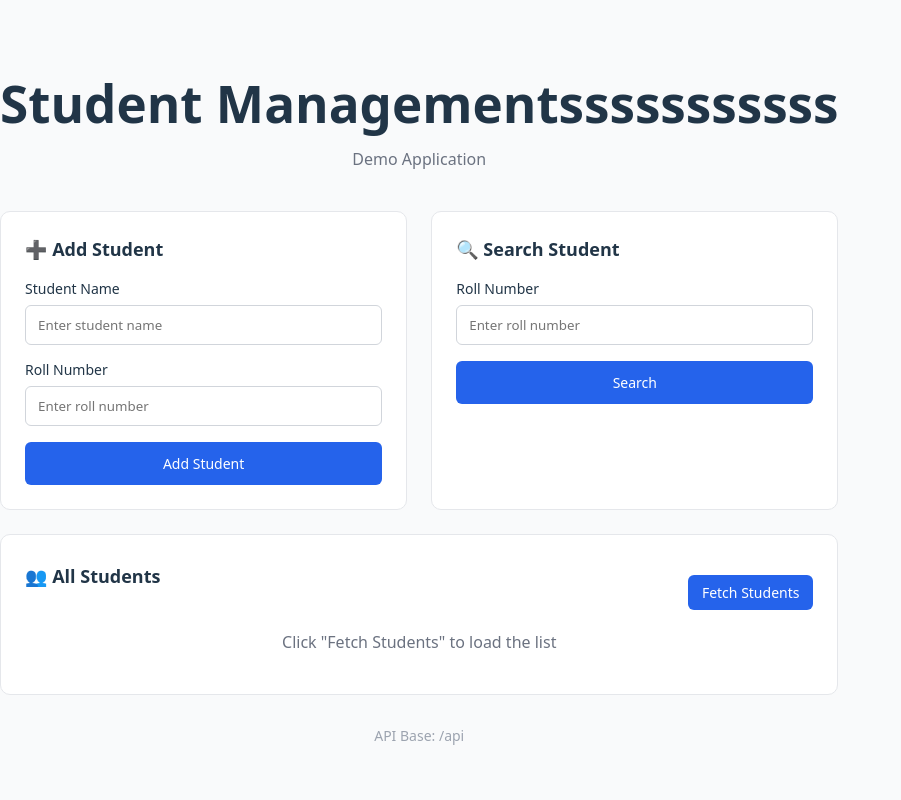
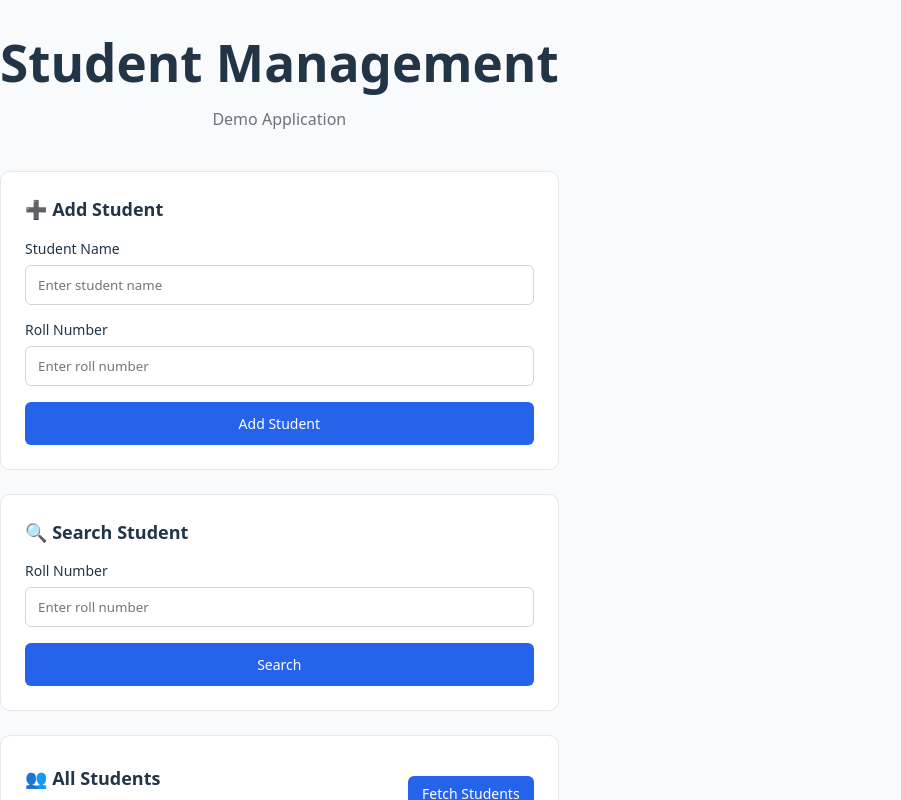
Before and after one commit to omsaimishra/Student-Management, a React (Vite) app in the folder frontend/: page / in a window 1280 px wide. Shown: the top 800 px of the page, without its empty margins (0-901 px from the left). Built offline with nearby package versions, Linux system fonts and the light colour scheme.

Commit message:
Update App.jsx

```diff
--- a/frontend/src/App.jsx
+++ b/frontend/src/App.jsx
@@ -67,7 +67,7 @@ const searchStudent = async () => {
 
   return (
     <div className="page">
-      <h1>Student Managementsssssssssss</h1>
+      <h1>Student Management</h1>
       <p className="subtitle">Demo Application</p>
 
       <div className="grid">
```
